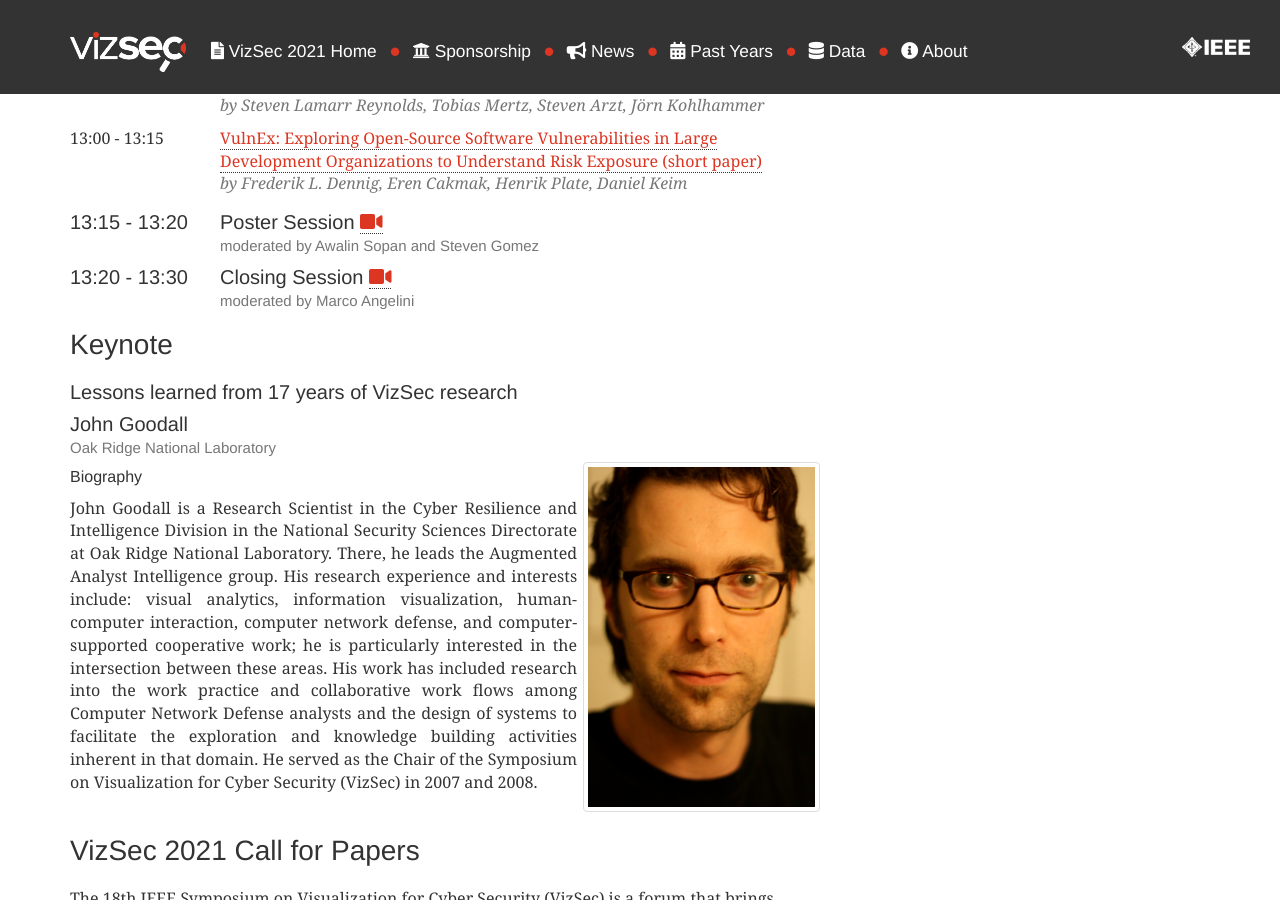
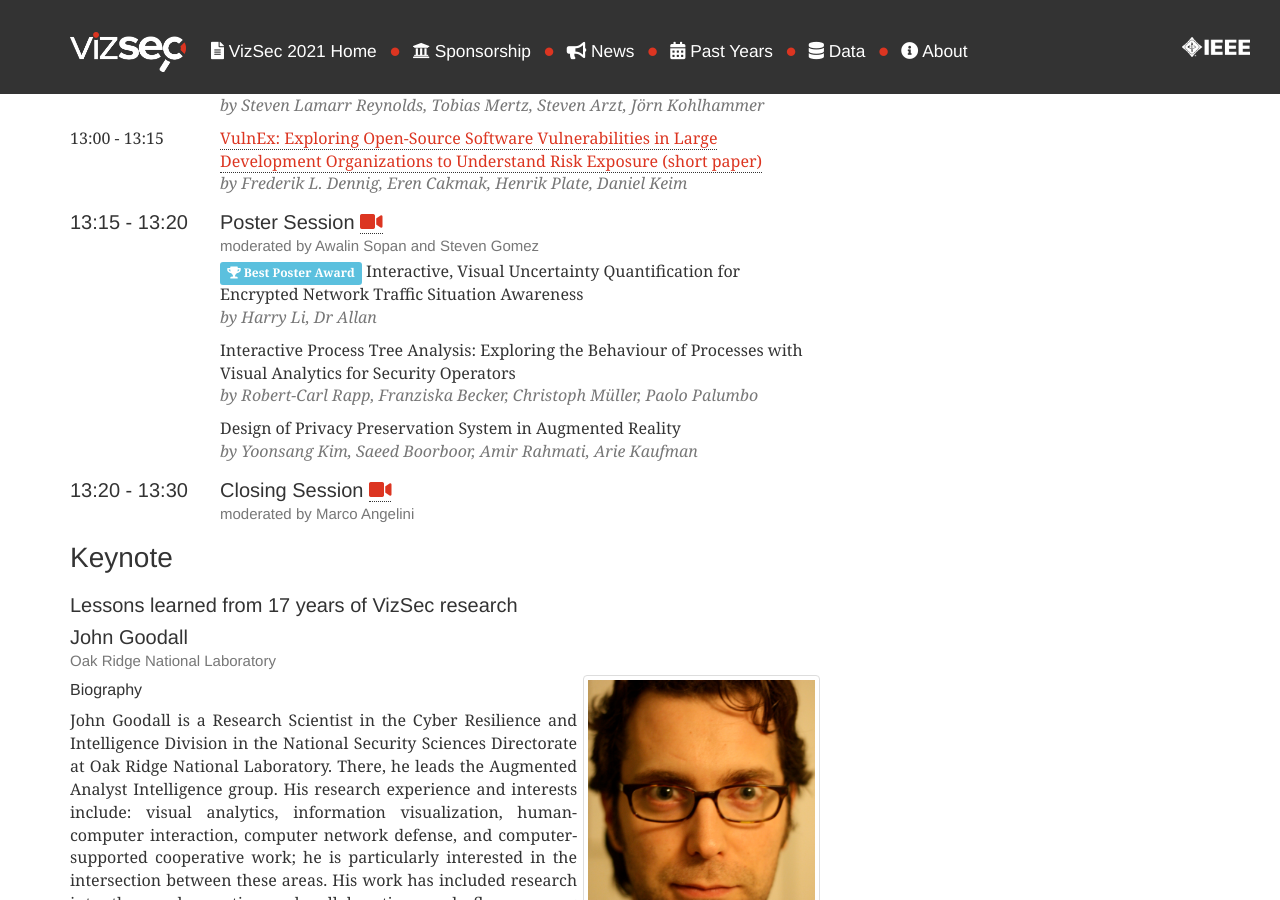
Before and after one commit to vizsec/vizsec.github.io, a Jekyll site: the page built from vizsec2021/index.html, in a window 1280 px wide and 900 px high, scrolled down 1465 px. Built offline with Jekyll 4.4.1, drawn with Linux system fonts in a browser that asks for light colours; nearby versions of some CDN libraries.

Commit message:
added poster session details

```diff
--- a/vizsec2021/index.html
+++ b/vizsec2021/index.html
@@ -152,7 +152,29 @@ custom_css: cfp_sidebar
             <div class="session-title">Poster Session
                 <a href="https://virtual.ieeevis.org/year/2021/session_a-vizsec-vizsec-3.html" target="_blank">
                     <i class="fas fa-video"></i></a>
-                <br/> <small>moderated by Awalin Sopan and Steven Gomez</small><br/></div></h4></div>
+                <br/> <small>moderated by Awalin Sopan and Steven Gomez</small><br/></div></h4>
+        </div>
+
+        <div class="row slot">
+            <div class="session-time">&nbsp;</div>
+            <div class="session-title"><span class="label label-info"><i class="fa fa-trophy"></i> Best Poster Award</span>
+                Interactive, Visual Uncertainty Quantification for Encrypted Network Traffic Situation Awareness
+                </br><em class="text-muted">by Harry Li, Dr Allan</em>
+
+            </div>
+        </div>
+        <div class="row slot">
+            <div class="session-time">&nbsp;</div>
+            <div class="session-title">Interactive Process Tree Analysis: Exploring the Behaviour of Processes with Visual Analytics for Security Operators
+                </br><em class="text-muted">by Robert-Carl Rapp, Franziska Becker, Christoph Müller, Paolo Palumbo</em>
+            </div>
+        </div>
+        <div class="row slot">
+            <div class="session-time">&nbsp;</div>
+            <div class="session-title">Design of Privacy Preservation System in Augmented Reality
+                </br><em class="text-muted">by Yoonsang Kim, Saeed Boorboor, Amir Rahmati, Arie Kaufman</em>
+            </div>
+        </div>
     </div>
 
     <div id="session5" class="col-md-12">
```
